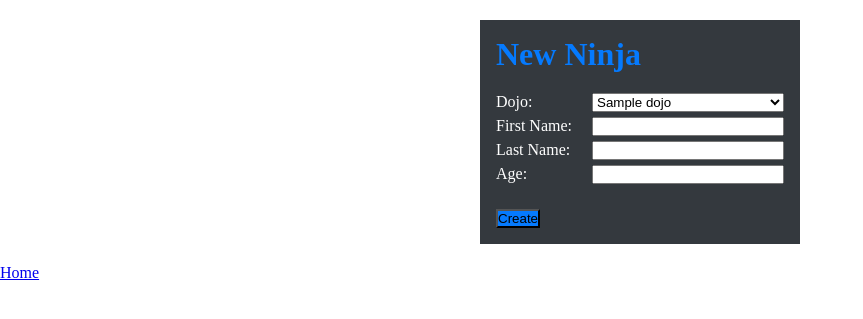
After one commit to mjstafford/Python, a Flask app: page /ninjas in a window 1280 px wide. The commit adds this page. Shown: the top 319 px of the page, without its empty margins (0-863 px from the left). Run offline with Flask 2, Linux system fonts and the light colour scheme; tables that the repository leaves empty or names only in its code hold one stand-in row (values such as "Sample post").

Commit message:
ninja is working

```diff
--- /dev/null
+++ b/flask_mysql/assignments/dojos_and_ninjas_flask_mySQL/app/controllers/ninjas_controller.py
@@ -0,0 +1,26 @@
+from flask import Flask, render_template, redirect, request
+from app import app
+from app.models.dojo import Dojo
+from app.models.ninja import Ninja
+
+@app.route("/ninjas")
+def ninjas_page():
+    #sending dojos so that I can populate the dropdown menu for dojos
+    return render_template('ninja.html', dojos = Dojo.find_all())
+
+# incoming post data from form
+@app.route("/ninja/new", methods=["POST"])
+def create_ninja():
+    #process incoming request.form data
+    data = {
+        "first_name" : request.form["first_name"],
+        "last_name" : request.form["last_name"],
+        "age" : request.form["age"],
+        "dojo_id" : request.form["dojo_id"]    #the form shows a name but the value is an id!
+    }
+
+    #call save method to persist the ninja data to the db
+    #sending save but also saving the return value which is the id
+    new_ninja_id = Ninja.save(data)
+    print(new_ninja_id)
+    return redirect(f"/dojos/{request.form['dojo_id']}")
--- a/flask_mysql/assignments/dojos_and_ninjas_flask_mySQL/app/models/ninja.py
+++ b/flask_mysql/assignments/dojos_and_ninjas_flask_mySQL/app/models/ninja.py
@@ -10,9 +10,16 @@ class Ninja:
         self.age = data["age"]
         self.created_at = data["created_at"]
         self.updated_at = data["updated_at"]
+        # self.dojo_id = data["updated_at"]
         #probably need id for dojo here
 
     @classmethod
     def find_all(cls):
         query = "SELECT * from dojos"
         return connectToMySQL(DATABASE).query_db(query)
+
+    @classmethod
+    def save(cls, data):
+        # add in the foreign key as a value (not required in instance attribute though?)
+        query = "INSERT INTO ninjas (first_name, last_name, age, dojo_id) VALUES (%(first_name)s,%(last_name)s,%(age)s,%(dojo_id)s);"
+        return connectToMySQL(DATABASE).query_db(query, data)
--- a/flask_mysql/assignments/dojos_and_ninjas_flask_mySQL/app/static/css/style.css
+++ b/flask_mysql/assignments/dojos_and_ninjas_flask_mySQL/app/static/css/style.css
@@ -73,7 +73,7 @@ input[type='submit']:hover {
 /* dojo show page */
 
 table {
-    border-spacing: 0;
+    /* border-spacing: 0; */
     border-collapse: collapse;
     border: 1px solid black;
 }
@@ -115,3 +115,19 @@ th {
 #show-container>h1 {
     margin-bottom: 20px;
 }
+
+/* ninjas form page */
+
+.ninja-form-row {
+    display: flex;
+    gap: 20px;
+    justify-content: space-between;
+    box-sizing: content-box;
+}
+
+/* makes all of the inputs the same widths! */
+.ninja-form-row select,
+.ninja-form-row input {
+    width: 12rem;
+    margin-bottom: 5px;
+}
--- a/flask_mysql/assignments/dojos_and_ninjas_flask_mySQL/app/templates/dojo_show.html
+++ b/flask_mysql/assignments/dojos_and_ninjas_flask_mySQL/app/templates/dojo_show.html
@@ -15,7 +15,7 @@
     <table id="show-table">
         <thead>
             <th>First Name</th>
-            <th>last Name</th>
+            <th>Last Name</th>
             <th>Age</th>
         </thead>
         <tbody>
--- /dev/null
+++ b/flask_mysql/assignments/dojos_and_ninjas_flask_mySQL/app/templates/ninja.html
@@ -0,0 +1,46 @@
+<!DOCTYPE html>
+<html lang="en">
+
+<head>
+    <meta charset="UTF-8">
+    <meta http-equiv="X-UA-Compatible" content="IE=edge">
+    <meta name="viewport" content="width=device-width, initial-scale=1.0">
+    <title>Ninjas</title>
+    <link rel="stylesheet" href="{{url_for('static', filename='css/style.css') }}">
+</head>
+
+<body>
+    <div class="columns">
+        <div id="left-col">
+            <h1>New Ninja</h1>
+            <form action="/ninja/new" method="post">
+                <div class="ninja-form-row">
+                    <!-- for loop to create all the dojo options in a drop down -->
+                    <label for="dojo_id">Dojo:</label>
+                    <select name="dojo_id" id="dojo_id">Dojo:
+                        {% for dojo in dojos %}
+                        <option value="{{dojo.id}}">{{dojo.name}}</option>
+                        {% endfor %}
+                    </select>
+                </div>
+
+                <div class="ninja-form-row">
+                    <label for="first_name">First Name:</label>
+                    <input type="text" name="first_name" id="first_name">
+                </div>
+                <div class="ninja-form-row">
+                    <label for="last_name">Last Name:</label>
+                    <input type="text" name="last_name" id="last_name">
+                </div>
+                <div class="ninja-form-row">
+                    <label for="age">Age:</label>
+                    <input type="text" name="age" id="age">
+                </div>
+                <input type="submit" value="Create">
+            </form>
+        </div>
+    </div>
+    <a href="\dojos">Home</a>
+</body>
+
+</html>
--- a/flask_mysql/assignments/dojos_and_ninjas_flask_mySQL/server.py
+++ b/flask_mysql/assignments/dojos_and_ninjas_flask_mySQL/server.py
@@ -1,6 +1,7 @@
 #needs more things
 from app import app
 from app.controllers import dojos_controller
+from app.controllers import ninjas_controller
 
 if __name__ == "__main__":
     app.run(debug=True)
```
